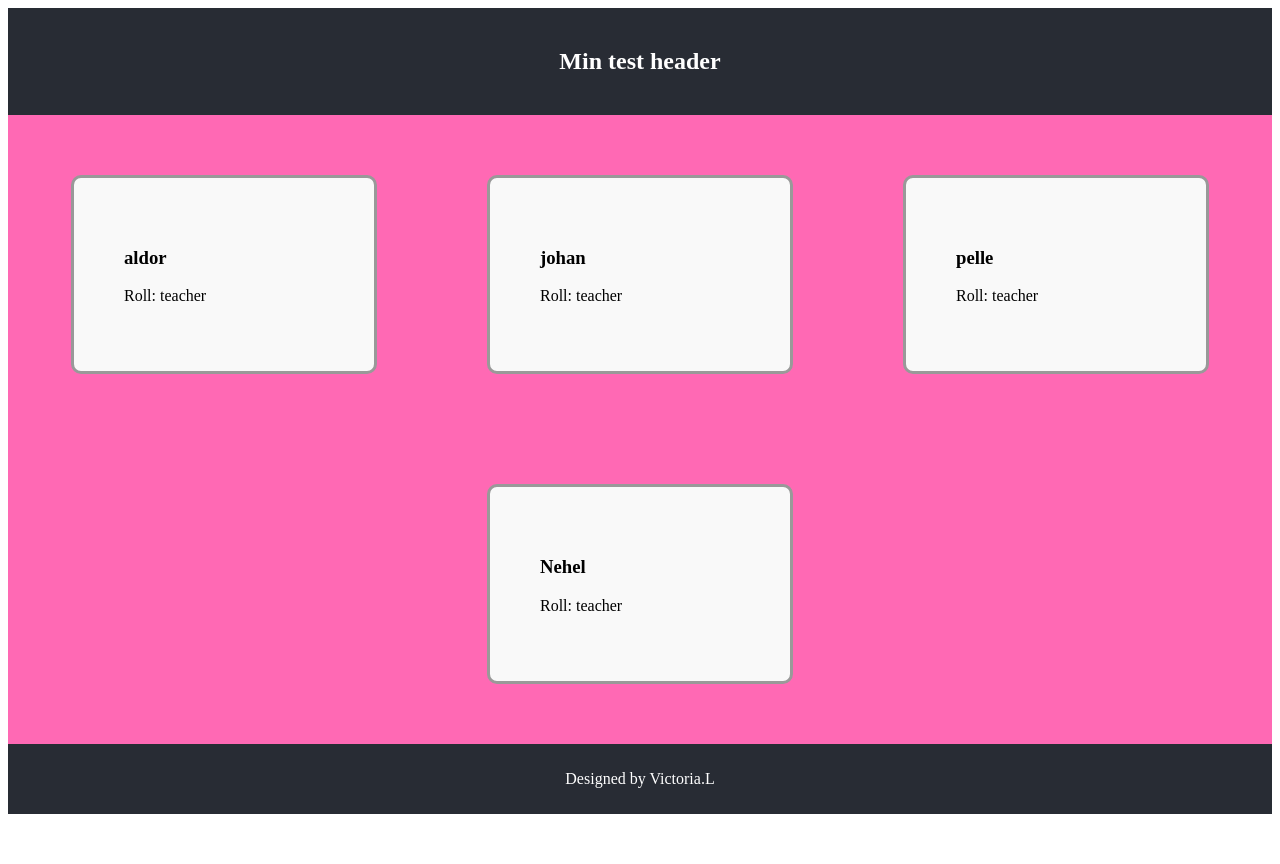
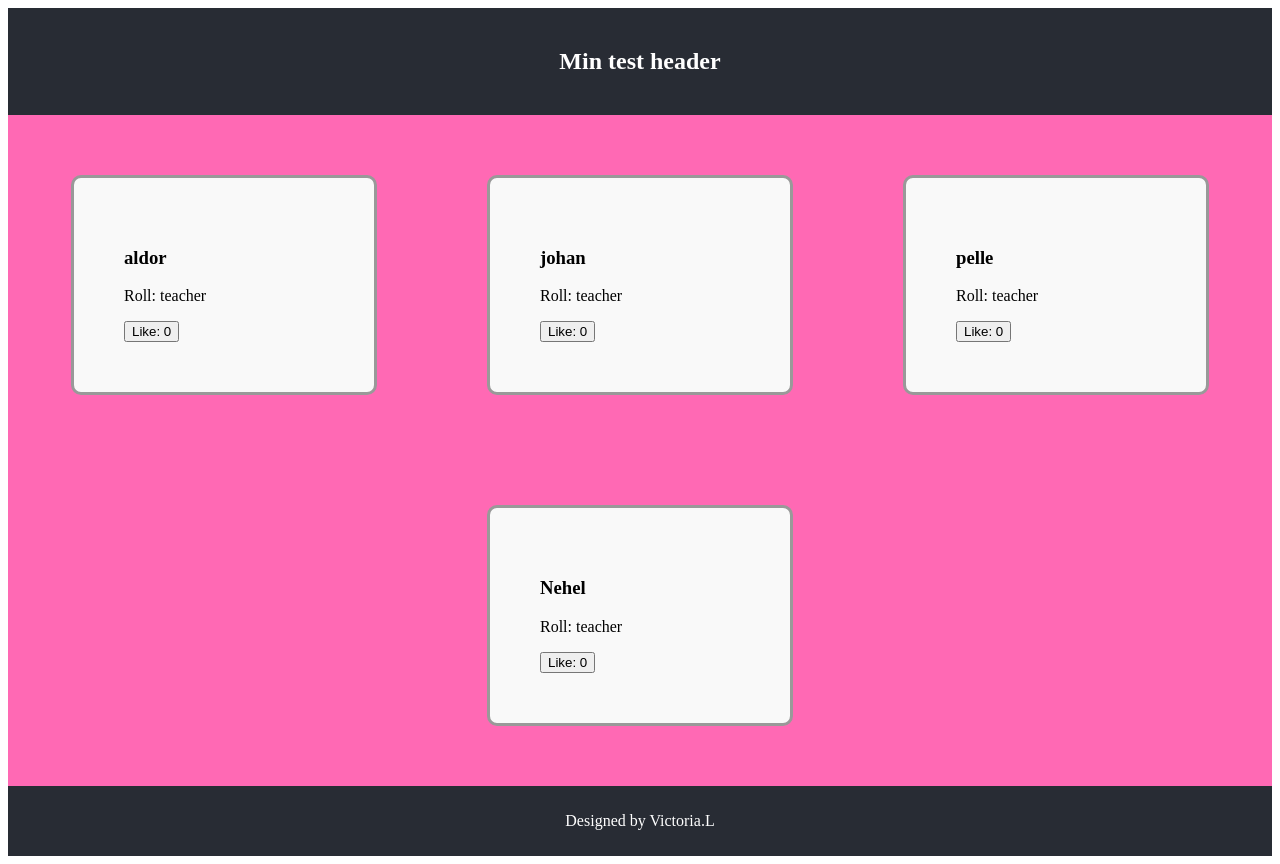
Before and after one commit to Vic-Linden/TestReact, a React (Vite) app in the folder testReact/: page / in a window 1280 px wide. Before the commit the page ends 822 px from the top, so only its background shows below. Built offline with nearby package versions, Linux system fonts and the light colour scheme.

Commit message:
feat: practice useState by adding a like counter

```diff
--- a/testReact/src/components/UserCard/userCard.jsx
+++ b/testReact/src/components/UserCard/userCard.jsx
@@ -1,10 +1,20 @@
 import './UserCard.css'
+import {useState} from 'react';
 
 function UserCard({name, role}) {
+const [likes, setLikes] = useState(0);
+
+const handleLike = () => {
+    setLikes (likes + 1)
+};
+
+
+
     return (
         <div className="user-card">
             <h3>{name}</h3>
             <p>Roll: {role}</p>
+            <button onClick={handleLike}>Like: {likes}</button>
         </div>
     );
 }
```
